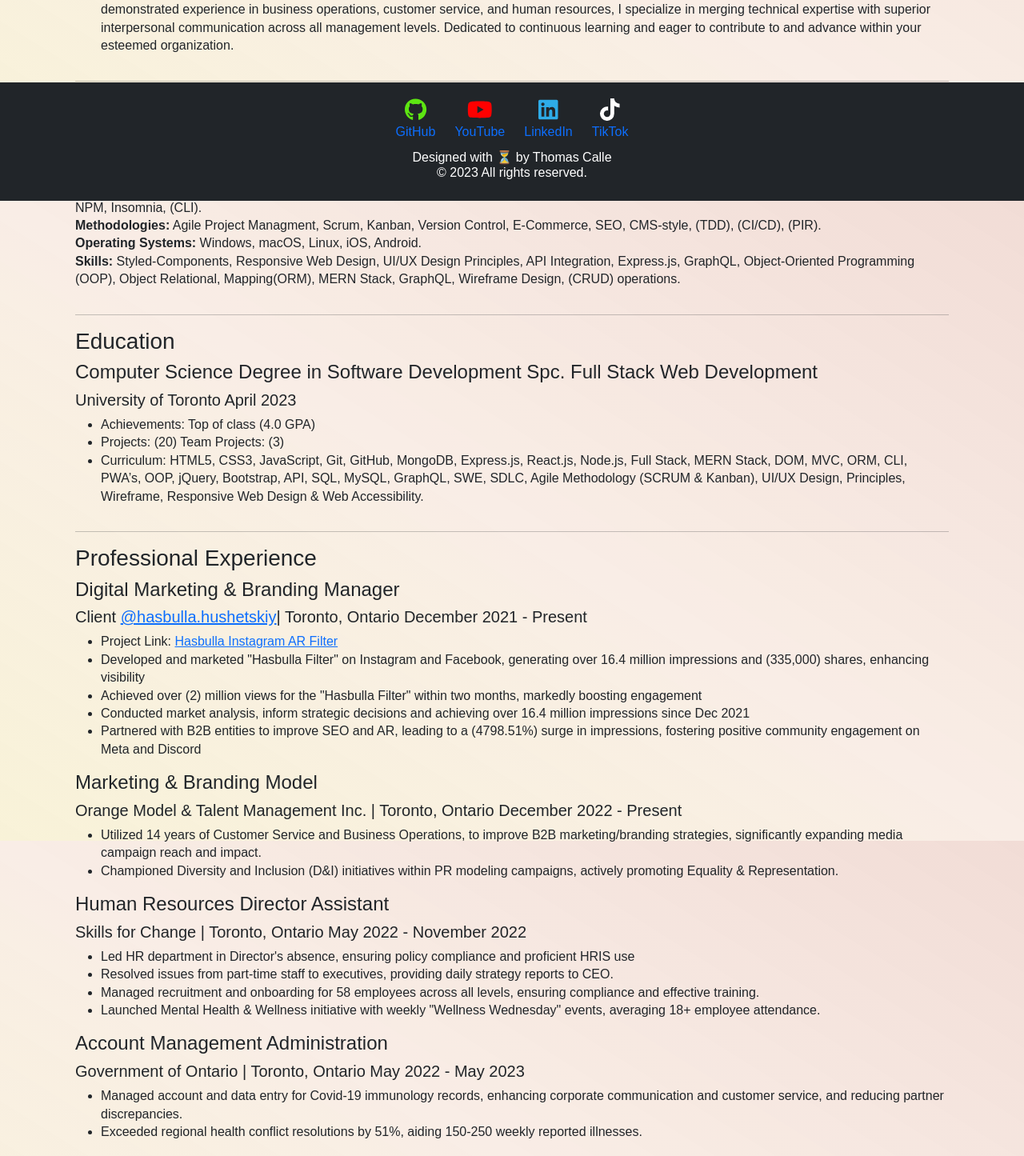
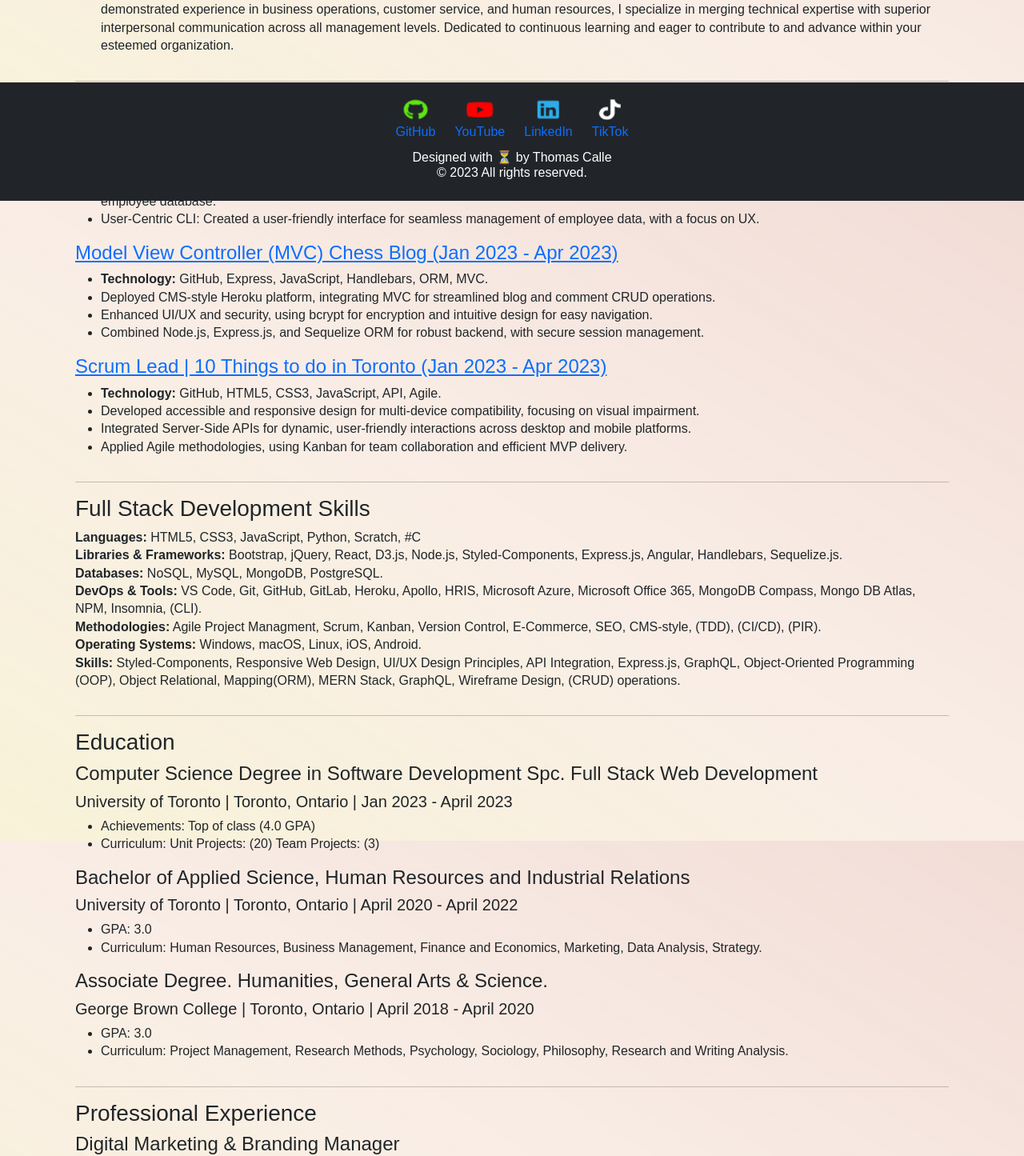
Before and after one commit to ThomasCalle/7homas7he7ank-React-Portfolio, a React (Create React App) app: page /7homas7he7ank-React-Portfolio/resume in a window 1280 px wide. Shown: the part 549-1994 px from the top of the page at 80% size. Built offline with nearby package versions, Linux system fonts and the light colour scheme; the HTML template or start-up script is replaced by a standard one.

Commit message:
updated resume: education, experience and skills

```diff
--- a/src/components/Resume.js
+++ b/src/components/Resume.js
@@ -34,6 +34,38 @@
         </Row>
         <Row>
           <Col>
+              <hr className="star-secondary" />
+              <h3> Top Projects (3) </h3>
+                <div className="resume-item">
+                <h4><a href="https://github.com/ThomasCalle/Thomas-SQL-Employee-Tracker" target="_blank">Human Resources SQL Employee Tracker (Jan 2023 - Apr 2023)</a></h4>
+                    <ul>
+                        <li><strong>Technology:</strong> GitHub | JavaScript | Node.js | Inquirer | MySQL</li>
+                        <li>SQL Database Management: Developed a CLI application using Node.js, Inquirer.js, and MySQL2 for dynamic CRUD operations on an SQL employee database.</li>
+                        <li>User-Centric CLI: Created a user-friendly interface for seamless management of employee data, with a focus on UX.</li>
+                    </ul>
+                </div>
+                <div className="resume-item">
+                <h4><a href="https://github.com/ThomasCalle/Thomas-Model-View-Controller-MVC-Tech-Blog" target="_blank">Model View Controller (MVC) Chess Blog (Jan 2023 - Apr 2023)</a></h4>
+                  <ul>
+                    <li><strong>Technology:</strong> GitHub, Express, JavaScript, Handlebars, ORM, MVC.</li>
+                    <li>Deployed CMS-style Heroku platform, integrating MVC for streamlined blog and comment CRUD operations.</li>
+                    <li>Enhanced UI/UX and security, using bcrypt for encryption and intuitive design for easy navigation.</li>
+                    <li>Combined Node.js, Express.js, and Sequelize ORM for robust backend, with secure session management.</li>
+                  </ul>
+                </div>
+                <div className="resume-item">
+                <h4><a href="https://github.com/ThomasCalle/10-Things-To-Do-In-Toronto" target="_blank">Scrum Lead | 10 Things to do in Toronto (Jan 2023 - Apr 2023)</a></h4>
+                  <ul>
+                      <li><strong>Technology:</strong> GitHub, HTML5, CSS3, JavaScript, API, Agile.</li>
+                      <li>Developed accessible and responsive design for multi-device compatibility, focusing on visual impairment.</li>
+                      <li>Integrated Server-Side APIs for dynamic, user-friendly interactions across desktop and mobile platforms.</li>
+                      <li>Applied Agile methodologies, using Kanban for team collaboration and efficient MVP delivery.</li>
+                  </ul>
+                </div>
+            </Col>
+        </Row>
+        <Row>
+          <Col>
           <hr className="star-secondary" />
             <h3>Full Stack Development Skills</h3>
             {/* <hr className="star-secondary" /> */}
@@ -65,11 +97,27 @@
             {/* <hr className="star-secondary" /> */}
             <div className="resume-item">
               <h4>Computer Science Degree in Software Development Spc. Full Stack Web Development</h4>
-              <h5>University of Toronto April 2023</h5>
+              <h5>University of Toronto | Toronto, Ontario | Jan 2023 - April 2023</h5>
               <ul>
                 <li>Achievements: Top of class (4.0 GPA)</li>
-                <li>Projects: (20) Team Projects: (3)</li>
-                <li>Curriculum: HTML5, CSS3, JavaScript, Git, GitHub, MongoDB, Express.js, React.js, Node.js, Full Stack, MERN Stack, DOM, MVC, ORM, CLI, PWA’s, OOP, jQuery, Bootstrap, API, SQL, MySQL, GraphQL, SWE, SDLC, Agile Methodology (SCRUM & Kanban), UI/UX Design, Principles, Wireframe, Responsive Web Design & Web Accessibility.</li>
+                <li>Curriculum: Unit Projects: (20) Team Projects: (3)</li>
+                {/* <li>Curriculum: HTML5, CSS3, JavaScript, Git, GitHub, MongoDB, Express.js, React.js, Node.js, Full Stack, MERN Stack, DOM, MVC, ORM, CLI, PWA’s, OOP, jQuery, Bootstrap, API, SQL, MySQL, GraphQL, SWE, SDLC, Agile Methodology (SCRUM & Kanban), UI/UX Design, Principles, Wireframe, Responsive Web Design & Web Accessibility.</li> */}
+              </ul>
+            </div>
+            <div className="resume-item">
+              <h4>Bachelor of Applied Science, Human Resources and Industrial Relations</h4>
+              <h5>University of Toronto | Toronto, Ontario | April 2020 - April 2022</h5>
+              <ul>
+                  <li>GPA: 3.0</li>
+                  <li>Curriculum: Human Resources, Business Management, Finance and Economics, Marketing, Data Analysis, Strategy.</li>
+              </ul>
+            </div>
+            <div className="resume-item">
+              <h4>Associate Degree. Humanities, General Arts & Science.</h4>
+              <h5>George Brown College | Toronto, Ontario | April 2018 - April 2020</h5>
+              <ul>
+                  <li>GPA: 3.0</li>
+                  <li>Curriculum: Project Management, Research Methods, Psychology, Sociology, Philosophy, Research and Writing Analysis.</li>
               </ul>
             </div>
           </Col>
@@ -82,7 +130,7 @@
             <div className="resume-item">
               <h4>Digital Marketing & Branding Manager</h4>
               {/* <h5>Client @hasbulla.hushetskiy 2021 - Present</h5> */}
-              <h5>Client <a href="https://www.instagram.com/hasbulla.hushetskiy/?hl=en" target="_blank" rel="noopener noreferrer">@hasbulla.hushetskiy</a>| Toronto, Ontario December 2021 - Present</h5>
+              <h5>Client <a href="https://www.instagram.com/hasbulla.hushetskiy/?hl=en" target="_blank" rel="noopener noreferrer">@hasbulla.hushetskiy</a> | Toronto, Ontario December 2021 - Present</h5>
               <ul>
                 <li>Project Link: <a href="https://www.instagram.com/ar/245529254340388/" target="_blank" rel="noopener noreferrer"> Hasbulla Instagram AR Filter</a></li>
                 <li>Developed and marketed "Hasbulla Filter" on Instagram and Facebook, generating over 16.4 million impressions and (335,000) shares, enhancing visibility</li>
@@ -139,8 +187,8 @@
         </Row>
         <Row>
           <Col>
-            <hr className="star-secondary" />
-            <h3>Proficiencies</h3>
+            {/* <hr className="star-secondary" />
+            <h3>Proficiencies</h3> */}
             {/* <ul>
               <li>HTML/CSS</li>
               <li>JavaScript</li>
```
